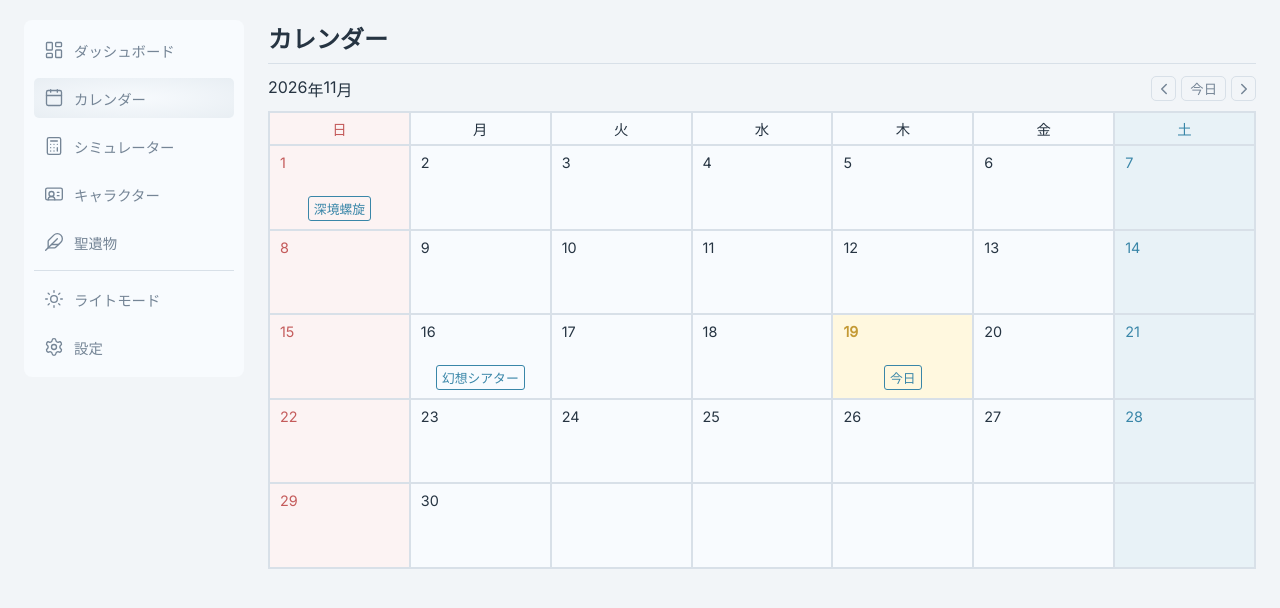
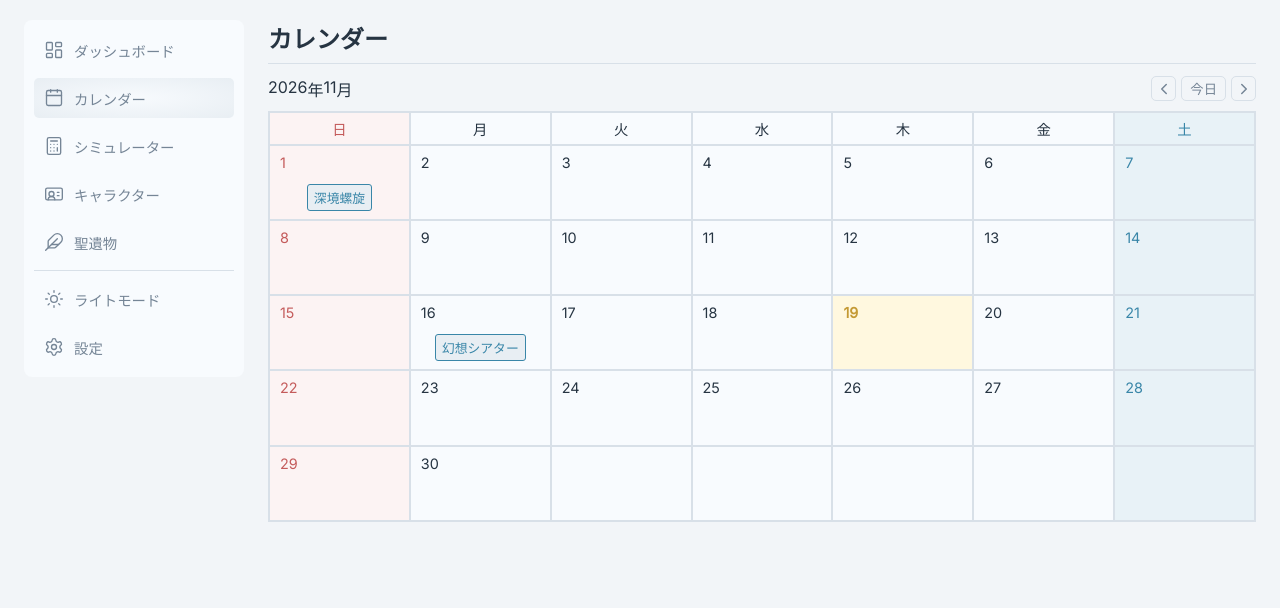
Before and after one commit to roka0430/heyvat, a Node project: template views/pages/calendar/index.njk in a window 1280 px wide. Shown: the part 58-666 px from the top of the page. Run offline with Node 20 templates, Linux system fonts and the light colour scheme; the template is opened without the code that fills it, so the values that code supplies are empty; some libraries are stand-ins or nearby versions; some web fonts are replaced.

Commit message:
feat: カレンダーのアスペクト比と情報表示のスタイルを調整

```diff
--- a/public/css/calendar.css
+++ b/public/css/calendar.css
@@ -116,7 +116,7 @@
   flex-direction: column;
   justify-content: space-between;
 
-  aspect-ratio: 5 / 3;
+  aspect-ratio: 15 / 8;
 
   padding-block: 8px;
   padding-inline: 10px;
@@ -145,9 +145,10 @@
 .calendar__info {
   display: inline-block;
 
-  padding-block: 2px;
-  padding-inline: 5px;
+  padding-block: 3px;
+  padding-inline: 6px;
 
+  background: var(--color-surface-hover);
   border: solid 1px var(--color-accent);
   border-radius: 3px;
 
--- a/public/js/calendar.js
+++ b/public/js/calendar.js
@@ -40,7 +40,6 @@ const enrichCalendarCells = (cells) => {
 
     if (cell.dt && isToday(cell.dt)) {
       cell.classes.push("is-today");
-      cell.infos.push("今日");
     }
 
     if (cell.date === 1) {
```
